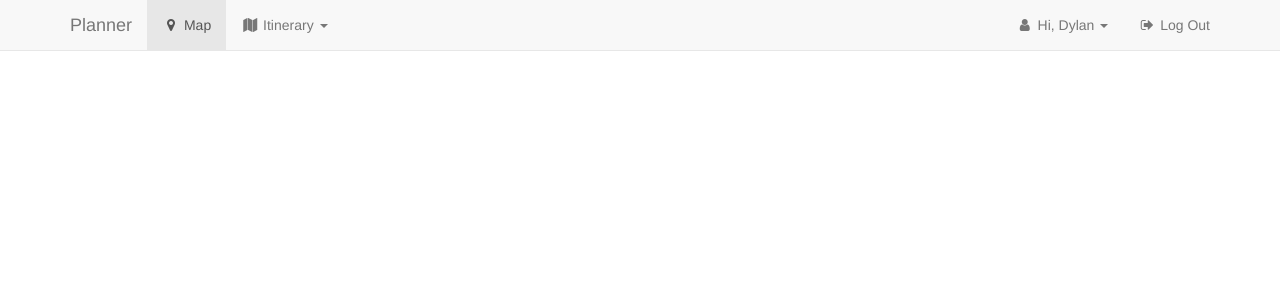
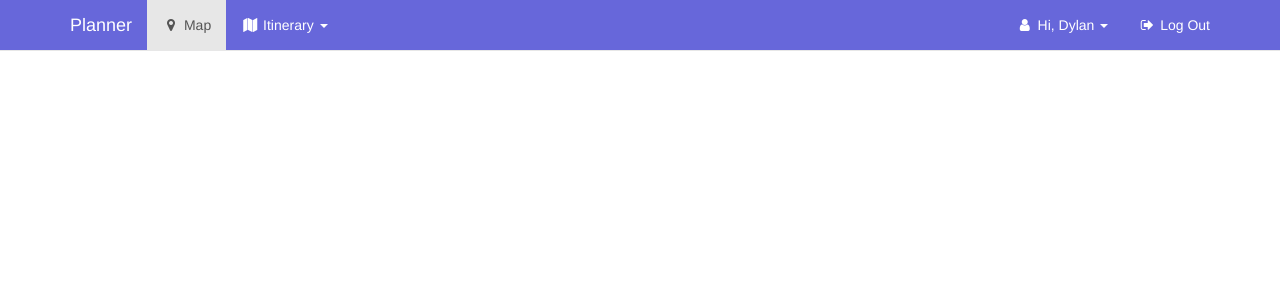
Before and after one commit to gigibang/TouristTourPlanner, a PHP site: page /itinerary.php in a window 1280 px wide. Shown: the top 300 px of the page. Run offline with PHP 8.4, Linux system fonts and the light colour scheme; some libraries are stand-ins or nearby versions.

Commit message:
Updated navbar CSS to match style guide

```diff
--- a/src/css/main.css
+++ b/src/css/main.css
@@ -11,6 +11,8 @@ body {
 	border: 0;
 	outline: 0;
 }
+
+/**** START OF COMMON STYLES ***/
 
 .header {
 	top: 0;
@@ -26,7 +28,32 @@ body {
     font-size: 0.9em;
 }
 
-/****START OF LOGIN PAGE STYLES***/
+/* START Navbar styles */
+.navbar {
+	background-color: #6767DA;
+}
+
+.navbar-default .navbar-nav > li > a, .navbar-default .navbar-nav > li > a:focus, .navbar-default .navbar-nav > li > a:hover{
+	color: #FFFFFF;
+}
+
+.navbar-default .navbar-brand {
+    color: #FFFFFF;
+}
+
+/* Mobile hamburger menu button */
+.navbar-default .navbar-toggle .icon-bar {
+    background-color: #FFFFFF;
+}
+
+/* Mobile hamburger menu button */
+.navbar-default .navbar-toggle:focus .icon-bar, .navbar-default .navbar-toggle:hover .icon-bar{
+    background-color: #888888;
+}
+/* END navbar styles */
+
+/**** END OF COMMON STYLES ***/
+/**** START OF LOGIN PAGE STYLES ***/
 .heading {
 	text-align: center;
 }
@@ -54,8 +81,8 @@ body {
 	text-align: center;
 }
 
-/****END OF LOGIN PAGE STYLES***/
-/****START OF MAP PAGE STYLES***/
+/**** END OF LOGIN PAGE STYLES ***/
+/**** START OF MAP PAGE STYLES ***/
 
 #panel { /* not used ? */
 	position: absolute;
@@ -95,4 +122,4 @@ body {
 	right: 0;
 }
 
-/****END OF MAP PAGE STYLES***/
+/**** END OF MAP PAGE STYLES ***/
```
